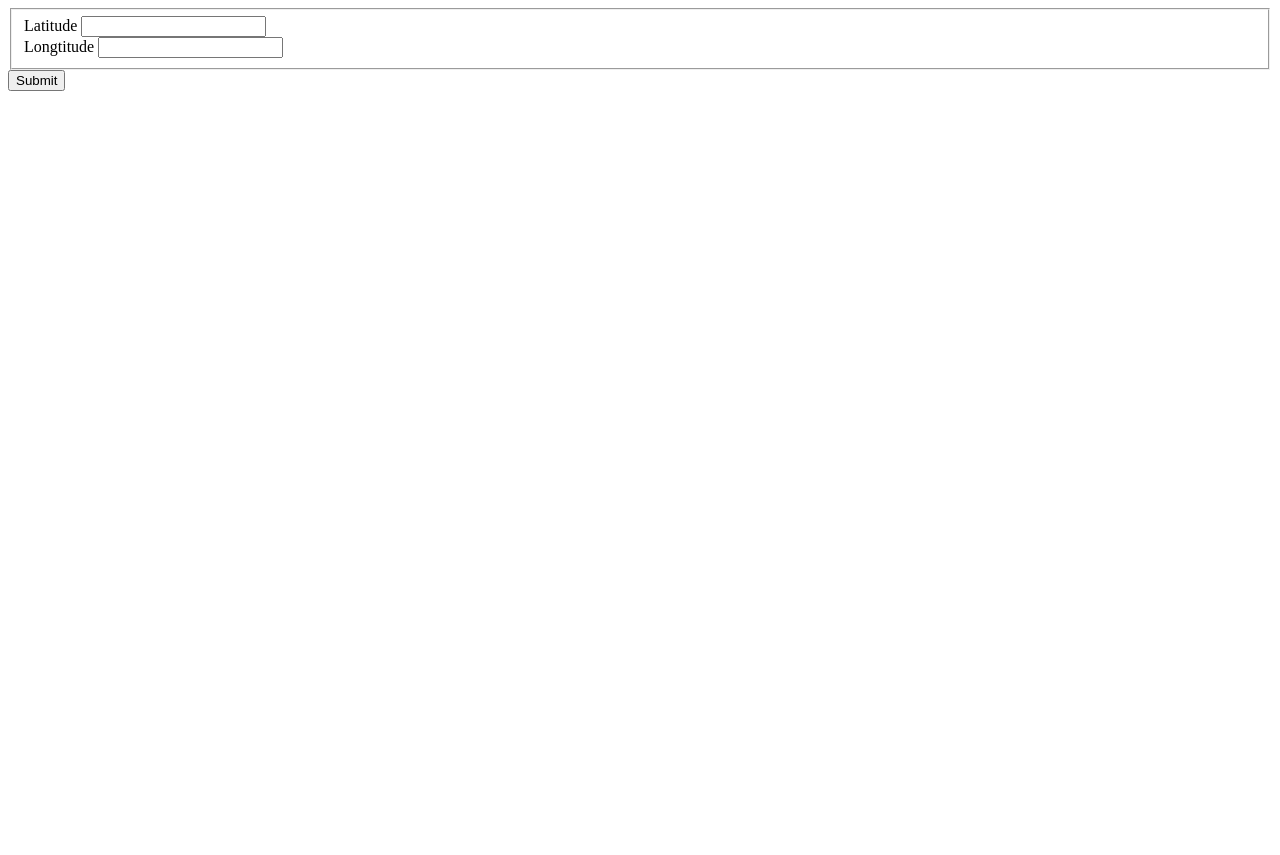
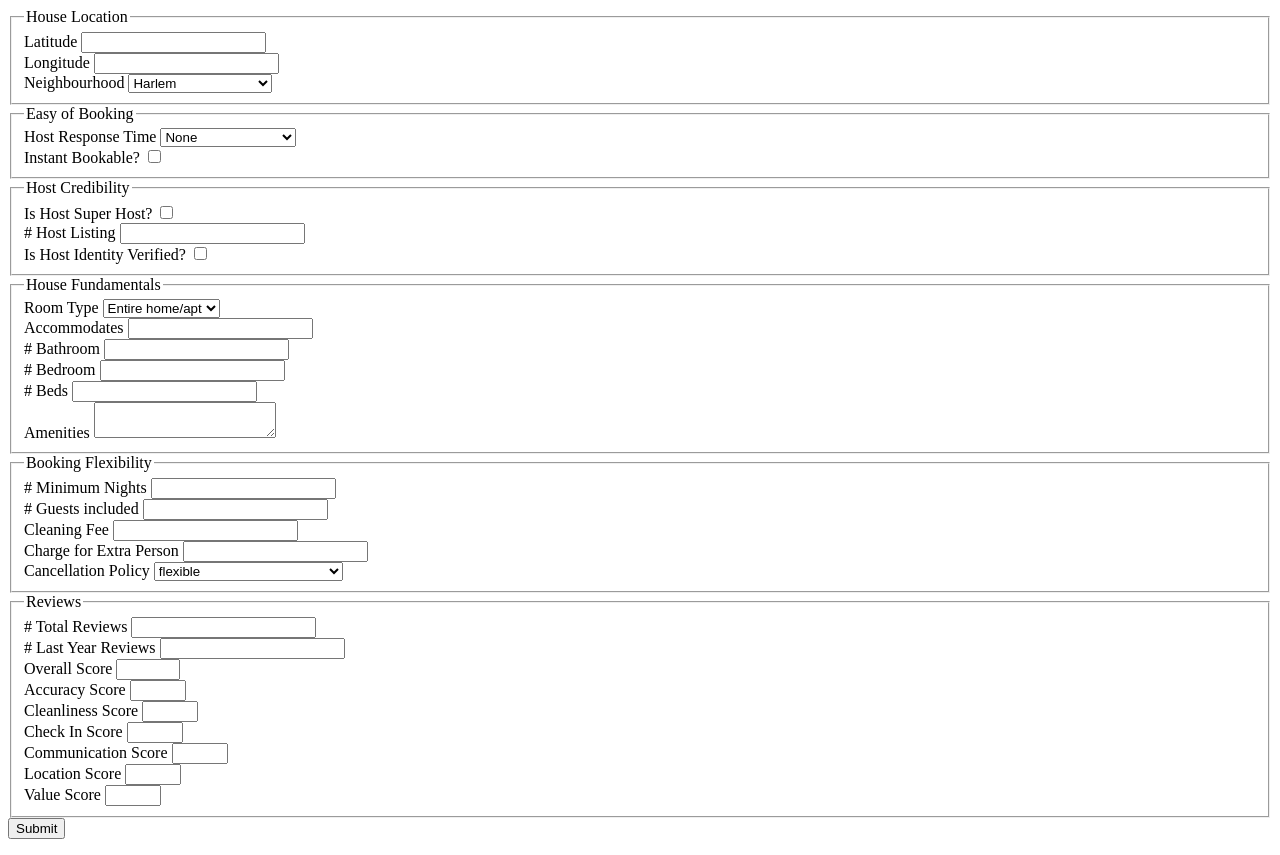
Before and after one commit to linbaiwh/house-rental-price-prediction, a Flask app: page / in a window 1280 px wide. Before the commit the page ends 91 px from the top, so only its background shows below. Run offline with Flask 2, Linux system fonts and the light colour scheme; parts of the project's set-up code (start-up, migrations or seed data) failed here and were passed over.

Commit message:
prepare flask app

```diff
--- a/apps/data_prep.py
+++ b/apps/data_prep.py
@@ -1,5 +1,6 @@
 from apps_context import read_listing, save_to_feature, save_to_processed
 import rental_price.utils.preprocess as preprocess
+from rental_price.models.model_build import features_to_keep
 
 def raw_prep():
     df = read_listing(processed=False, low_memory=False)
@@ -11,7 +12,7 @@ def raw_prep():
     df_select = preprocess.price_trf(df_select)
     df_select = preprocess.numeric_trf(df_select)
     df_select = df_select.loc[df_select['price'] <= 357.5]
-
+    df_select = df_select[features_to_keep]
     df_select.info()
 
     save_to_processed('listing_detail', df_select, index=False)
--- a/apps/model_training.py
+++ b/apps/model_training.py
@@ -50,10 +50,10 @@ def model_tuning(target, model, params=None):
 if __name__ == '__main__':
     # save_train_test('revenue_30')
     params = {
-        'rf_reg__criterion': ['mse', 'mae'],
-        'rf_reg__max_depth': [4, 6, 8, 10],
+        'rf_reg__criterion': ['mse'],
+        'rf_reg__max_depth': [8, 10],
         'rf_reg__max_features': [0.33, 0.5, 0.8]
     }
     # model_tuning('revenue_30', rf_pipe, params=params)
     rf_model = model_tuning('price', rf_pipe, params=params)
-    save_model('rf', rf_model)
+    save_model('rf_price', rf_model)
--- a/flaskapp/forms.py
+++ b/flaskapp/forms.py
@@ -1,27 +1,74 @@
 from flask_wtf import FlaskForm
-from wtforms import SelectField, SubmitField, IntegerField, FloatField
-from wtforms.validators import DataRequired
+from wtforms import SelectField, SubmitField, IntegerField, FloatField, BooleanField, TextAreaField
+from wtforms.validators import DataRequired, NumberRange
 
+neighbourhood_options = [
+    'Harlem', "Hell's Kitchen", 'Upper West Side',
+    'East Village', 'Upper East Side', 'Midtown', 'East Harlem',
+    'Chelsea', 'Washington Heights', 'Lower East Side', 'West Village',
+    'Financial District', 'Kips Bay', 'Murray Hill', 'Nolita',
+    'Theater District', 'Chinatown', 'Gramercy', 'SoHo',
+    'Greenwich Village', 'Inwood', 'Morningside Heights', 'Tribeca',
+    'Little Italy', 'Roosevelt Island', 'Battery Park City', 'Two Bridges',
+    'NoHo', 'Flatiron District', 'Stuyvesant Town', 'Civic Center', 'Marble Hill'
+                        ]
 
 response_time_options = [
-    ('within an hour', 'within an hour'),
-    ('within a few hours', 'within a few hours'),
-    ('within a day', 'within a day'),
-    ('a few days or more', 'a few days or more')
+    None,
+    'within an hour',
+    'within a few hours',
+    'within a day',
+    'a few days or more'
+]
+
+room_type_options = [
+    'Entire home/apt',
+    'Private room',
+    'Hotel room',
+    'Shared room'
 ]
 
 cancellation_policy_options = [
-    ('flexible', 'flexible'),
-    ('moderate', 'moderate'),
-    ('strict_14_with_grace_period', 'strict_14_with_grace_period'),
-    ('super_strict_30', 'super_strict_30'),
-    ('super_strict_60', 'super_strict_60')
+    'flexible',
+    'moderate',
+    'strict_14_with_grace_period',
+    'super_strict_30',
+    'super_strict_60'
 ]
 
 class features_form(FlaskForm):
     latitude = FloatField('Latitude', validators=[DataRequired()])
-    longtitude = FloatField('Longtitude', validators=[DataRequired()])
+    longitude = FloatField('Longitude', validators=[DataRequired()])
+    neighbourhood_cleansed = SelectField('Neighbourhood', choices=neighbourhood_options, validators=[DataRequired()])
 
-    # host_response_time = SelectField('Host Response Time', choices=[response_time_options])
+    host_response_time = SelectField('Host Response Time', choices=response_time_options)
+    instant_bookable = BooleanField('Instant Bookable?')
+
+    host_is_superhost = BooleanField('Is Host Super Host?')
+    host_listings_count = IntegerField('# Host Listing', validators=[DataRequired()])
+    host_identity_verified = BooleanField('Is Host Identity Verified?')
+
+    room_type = SelectField('Room Type', choices=room_type_options, validators=[DataRequired()])
+    accommodates = IntegerField('Accommodates', validators=[DataRequired()])
+    bathrooms = FloatField('# Bathroom')
+    bedrooms = IntegerField('# Bedroom')
+    beds = IntegerField('# Beds')
+    amenities = TextAreaField('Amenities', validators=[DataRequired()])
+
+    minimum_nights = IntegerField('# Minimum Nights', validators=[NumberRange(min=1)])
+    guests_included = IntegerField('# Guests included', validators=[DataRequired(), NumberRange(min=1)])
+    cleaning_fee = FloatField('Cleaning Fee')
+    extra_people = FloatField('Charge for Extra Person')
+    cancellation_policy = SelectField('Cancellation Policy', choices=cancellation_policy_options, validators=[DataRequired()])
+
+    number_of_reviews = IntegerField('# Total Reviews', validators=[DataRequired()])
+    number_of_reviews_ltm = IntegerField('# Last Year Reviews', validators=[DataRequired()])
+    review_scores_rating = IntegerField('Overall Score', validators=[NumberRange(min=10, max=100)])
+    review_scores_accuracy = IntegerField('Accuracy Score', validators=[NumberRange(min=1, max=10)])
+    review_scores_cleanliness = IntegerField('Cleanliness Score', validators=[NumberRange(min=1, max=10)])
+    review_scores_checkin = IntegerField('Check In Score', validators=[NumberRange(min=1, max=10)])
+    review_scores_communication = IntegerField('Communication Score', validators=[NumberRange(min=1, max=10)])
+    review_scores_location = IntegerField('Location Score', validators=[NumberRange(min=1, max=10)])
+    review_scores_value = IntegerField('Value Score', validators=[NumberRange(min=1, max=10)])
 
     submit = SubmitField('Submit')
--- a/flaskapp/routes.py
+++ b/flaskapp/routes.py
@@ -1,9 +1,19 @@
-from flask import render_template
+import pandas as pd
+from flask import render_template, flash
 
 from flaskapp import app
 from flaskapp.forms import features_form
+from flaskapp.models import model
 
 @app.route("/", methods=['GET', 'POST'])
 def pred():
     form = features_form()
+    if form.validate_on_submit():
+        test_data = {}
+        for field_name, value in form.data.items():
+            if field_name not in ('submit', 'csrf_token'):
+                test_data[field_name] = value
+        X = pd.DataFrame(test_data, index=[0])
+        prediction = model.predict(X)
+        flash(f'Predicted Price is {prediction}', 'success')
     return render_template('prediction.html', title='Prediction', form=form)
--- a/flaskapp/templates/prediction.html
+++ b/flaskapp/templates/prediction.html
@@ -6,19 +6,147 @@
     <title>Prediction</title>
 </head>
 <body>
+    {% with messages = get_flashed_messages(with_categories=true) %}
+        {% if messages %}
+            {% for category, message in messages %}
+                <div>
+                  {{ message }}
+                </div>
+              {% endfor %}
+        {% endif %}
+    {% endwith %}
     <div>
         <form action="" method="post">
             {{ form.hidden_tag() }}
             <fieldset>
+                <legend>House Location</legend>
                 <div>
                     {{ form.latitude.label }}
                     {{ form.latitude }}
                 </div>
                 <div>
-                    {{ form.longtitude.label }}
-                    {{ form.longtitude }}
+                    {{ form.longitude.label }}
+                    {{ form.longitude }}
                 </div>
-
+                <div>
+                    {{ form.neighbourhood_cleansed.label }}
+                    {{ form.neighbourhood_cleansed }}
+                </div>
+            </fieldset>
+            <fieldset>
+                <legend>Easy of Booking</legend>
+                <div>
+                    {{ form.host_response_time.label }}
+                    {{ form.host_response_time }}
+                </div>
+                <div>
+                    {{ form.instant_bookable.label }}
+                    {{ form.instant_bookable }}
+                </div>
+            </fieldset>
+            <fieldset>
+                <legend>Host Credibility</legend>
+                <div>
+                    {{ form.host_is_superhost.label }}
+                    {{ form.host_is_superhost }}
+                </div>
+                <div>
+                    {{ form.host_listings_count.label }}
+                    {{ form.host_listings_count }}
+                </div>
+                <div>
+                    {{ form.host_identity_verified.label }}
+                    {{ form.host_identity_verified }}
+                </div>
+            </fieldset>
+            <fieldset>
+                <legend>House Fundamentals</legend>
+                <div>
+                    {{ form.room_type.label }}
+                    {{ form.room_type }}
+                </div>
+                <div>
+                    {{ form.accommodates.label }}
+                    {{ form.accommodates }}
+                </div>
+                <div>
+                    {{ form.bathrooms.label }}
+                    {{ form.bathrooms }}
+                </div>
+                <div>
+                    {{ form.bedrooms.label }}
+                    {{ form.bedrooms }}
+                </div>
+                <div>
+                    {{ form.beds.label }}
+                    {{ form.beds }}
+                </div>
+                <div>
+                    {{ form.amenities.label }}
+                    {{ form.amenities }}
+                </div>
+            </fieldset>
+            <fieldset>
+                <legend>Booking Flexibility</legend>
+                <div>
+                    {{ form.minimum_nights.label }}
+                    {{ form.minimum_nights }}
+                </div>
+                <div>
+                    {{ form.guests_included.label }}
+                    {{ form.guests_included }}
+                </div>
+                <div>
+                    {{ form.cleaning_fee.label }}
+                    {{ form.cleaning_fee }}
+                </div>
+                <div>
+                    {{ form.extra_people.label }}
+                    {{ form.extra_people }}
+                </div>
+                <div>
+                    {{ form.cancellation_policy.label }}
+                    {{ form.cancellation_policy }}
+                </div>
+            </fieldset>
+            <fieldset>
+                <legend>Reviews</legend>
+                <div>
+                    {{ form.number_of_reviews.label }}
+                    {{ form.number_of_reviews }}
+                </div>
+                <div>
+                    {{ form.number_of_reviews_ltm.label }}
+                    {{ form.number_of_reviews_ltm }}
+                </div>
+                <div>
+                    {{ form.review_scores_rating.label }}
+                    {{ form.review_scores_rating }}
+                </div>
+                <div>
+                    {{ form.review_scores_accuracy.label }}
+                    {{ form.review_scores_accuracy }}
+                </div>
+                <div>
+                    {{ form.review_scores_cleanliness.label }}
+                    {{ form.review_scores_cleanliness }}
+                </div>
+                <div>
+                    {{ form.review_scores_checkin.label }}
+                    {{ form.review_scores_checkin }}
+                </div>
+                <div>
+                    {{ form.review_scores_communication.label }}
+                    {{ form.review_scores_communication }}
+                </div>
+                <div>
+                    {{ form.review_scores_location.label }}
+                    {{ form.review_scores_location }}
+                </div>
+                <div>
+                    {{ form.review_scores_value.label }}
+                    {{ form.review_scores_value }}
+                </div>
             </fieldset>
             <div>
                 {{ form.submit }}
```
Also changed, not shown: flaskapp/models.py (added, +8 -0 lines), rental_price/models/model_build.py (+11 -3 lines), rental_price/models/trfs.py (+13 -0 lines).
